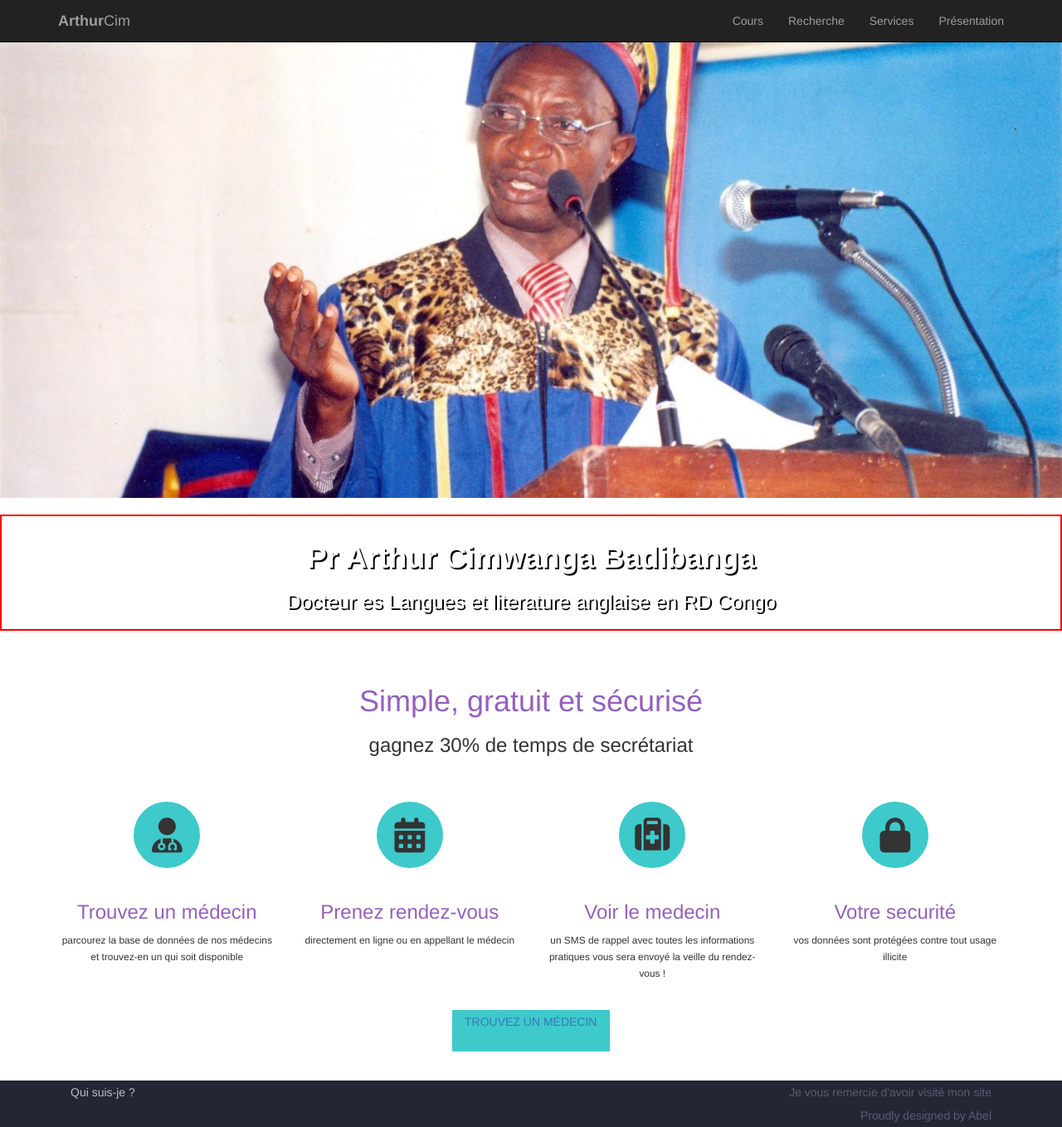
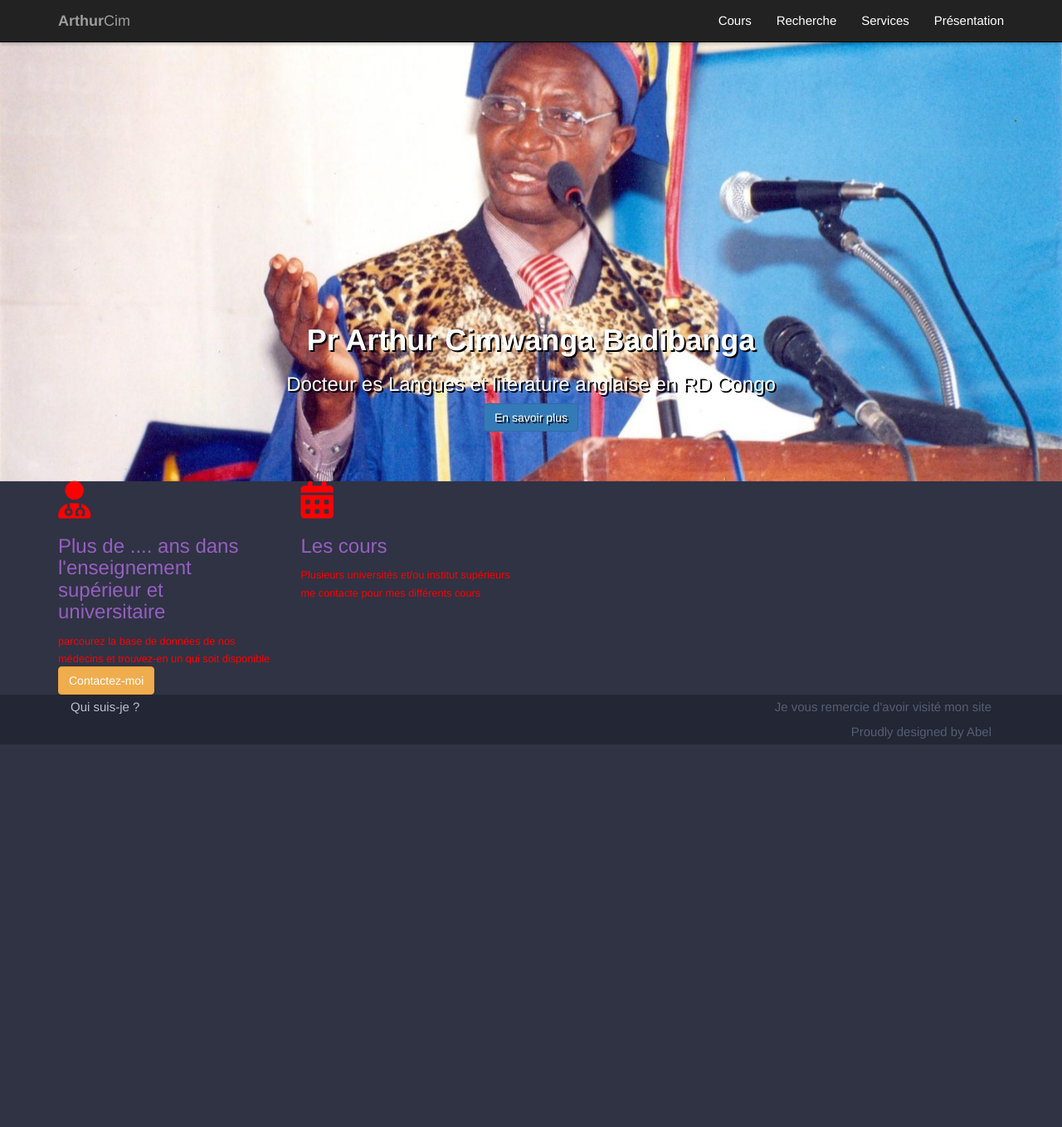
Before and after one commit to Bam92/ArthCim, a PHP site: template views/home.html.twig in a window 1280 px wide. Shown: the whole page at 83% size. After the commit the page ends 897 px from the top, so only its background shows below. Run offline with PHP 8.4, Linux system fonts and the light colour scheme; the template is opened without the code that fills it, so the values that code supplies are empty; some libraries are stand-ins or nearby versions.

Commit message:
Nav & slide stylised

```diff
--- a/views/home.html.twig
+++ b/views/home.html.twig
@@ -14,22 +14,22 @@
         </div>
         </div>
 
-        <div class="title text-center">
+        <div class="title text-center col-md-12">
           <h1><strong>Pr Arthur Cimwanga Badibanga</strong></h1>
           <h3>Docteur es Langues et literature anglaise en RD Congo</h3>
+
+          <p>
+             <a class="btn btn-primary" type="button" href="#year-teaching">En savoir plus</a>
+          </p>
         </div>
+      <div class=" main-content">
+      <div class="container">
 
-      <div class="container">
-        <section class="row page-title">
-          <h1>Simple, gratuit et sécurisé</h1>
-          <h3>gagnez 30% de temps de secrétariat</h3>
-        </section>
-
-        <section class="row page-content" id="what-we-are">
+        <section class="row page-content" id="year-teaching">
         <div class="col-md-3 col-xs-6">
            <div class="icon"><span class="fa fa-3x fa-user-md"></span></div>
            <div class="text">
-              <h3>Trouvez un médecin</h3>
+              <h3>Plus de .... ans dans l'enseignement supérieur et universitaire</h3>
               <small>parcourez la base de données de nos médecins et trouvez-en
               un qui soit disponible</small>
            </div>
@@ -37,29 +37,16 @@
         <div class="col-md-3 col-xs-6">
           <div class="icon"><span class="fa fa-3x fa-calendar"></span></div>
           <div class="text">
-             <h3>Prenez rendez-vous</h3>
-             <small>directement en ligne ou en appellant le médecin</small>
+             <h3>Les cours</h3>
+             <small>Plusieurs universités et/ou institut supérieurs me
+             contacte pour mes différents cours</small>
         </div>
         </div>
-        <div class="clearfix visible-xs mb-20"></div>
-        <div class="col-md-3 col-xs-6">
-          <div class="icon"><span class="fa fa-3x fa-medkit"></span></div>
-          <div class="text">
-             <h3>Voir le medecin</h3>
-             <small>un SMS de rappel avec toutes les informations pratiques vous
-             sera envoyé la veille du rendez-vous !</small>
-        </div>
-        </div>
-        <div class="col-md-3 col-xs-6">
-          <div class="icon"><span class="fa fa-3x fa-lock"></span></div>
-          <div class="text">
-             <h3>Votre securité</h3>
-             <small>vos données sont protégées contre tout usage illicite</small>
-        </div>
+
         </section>
 
-        <div id="call-to-action-find-dr" class="call-to-action col-md-offset-5 col-md-2" style="color:#fff;">
-           <a href="/doctors">Trouvez un médecin</a>
+
+           <a class="btn btn-warning" href="/contact">Contactez-moi</a>
         </div>
-        </div>
+      </div>
         {% endblock %}
--- a/views/layout.html.twig
+++ b/views/layout.html.twig
@@ -7,22 +7,26 @@
     <meta name="viewport" content="width=device-width, initial-scale=1">
 
     {% block stylesheets %}
-    <link href="{{ asset('css/styles.css') }}" rel="stylesheet">
+
     <link href="{{ asset('css/font-awesome.min.css') }}" rel="stylesheet">
     <link href="{{ asset('lib/bootstrap/css/bootstrap.min.css') }}" rel="stylesheet">
     <link href="{{ asset('css/font-awesome.min.css.css') }}" rel="stylesheet">
     {#<link rel="stylesheet" href="//maxcdn.bootstrapcdn.com/bootstrap/3.2.0/css/bootstrap.min.css">
     <link rel="stlesheet" href="//maxcdn.bootstrapcdn.com/font-awesome/4.7.0/css/font-awesome.min.css">#}
+    <link href="{{ asset('css/styles.css') }}" rel="stylesheet">
     {% endblock %}
     <title>{% block title "Arthur Cimwanga, Professeur d'universités" %}</title>
+
 </head>
 <body>
    <header class="hidden-xs">
         <div class="container">
-        <nav class="navbar navbar-default navbar-fixed-top navbar-inverse clearfix navigation" role="navigation">
+        <nav class="navbar navbar-default navbar-fixed-top navbar-inverse
+        clearfix navigation" role="navigation">
          <div class="container">
                 <div class="navbar-header">
-                    <button type="button" class="navbar-toggle" data-toggle="collapse" data-target="#navbar-collapse-target">
+                    <button type="button" class="navbar-toggle"
+                    data-toggle="collapse" data-target="#navbar-collapse-target">
                         <span class="icon-bar"></span>
                         <span class="icon-bar"></span>
                         <span class="icon-bar"></span>
@@ -77,6 +81,10 @@
     <script>
     $(function () {
       $('.carousel').carousel();
+      $(document).scroll(function() {
+        var $nav = $(".navbar-fixed-top");
+        $nav.toggleClass("scrolled", $(this).scrollTop() > $nav.height());
+      });
     });
     </script>
     {% endblock %}
--- a/web/css/styles.css
+++ b/web/css/styles.css
@@ -2,51 +2,35 @@
 	padding-top: 50px;
 	color: red;
 	font-size: 15px;
-	background: #2f3344;
+	background-color: #2f3344;
+	/*border: 2px solid red;*/
+	position: relative;
 }
 
-
+body::before {
+  content: "";
+  display: block;
+  height: 4px;
+  background: #48add8;
+	position: absolute;
+	top: -100%;
+}
+/* --- NAVIGATION --- */
+.navbar {
+	box-shadow: 0 2px 4px rgba(0,0,0,.2);
+}
 .navbar-header a {
 	color: #965fc0;
 }
 
-.jumbotron {
-	min-height: 600px;
-	color: red;
+.navbar-fixed-top.scrolled {
+  background-color: #fff !important;
+  transition: background-color 200ms linear;
 }
+
 header {
 	/*height: 70px;
 	border: 1px solid red;*/
-}
-
-
-.call-to-action {
-	text-transform: uppercase;
-	background-color: #3ec9cb;
-	line-height: 2em;
-}
-
-#call-to-action-find-dr {
-
-	margin-top: 35px;
-	margin-bottom: 35px;
-	height: 50px;
-
-}
-
-.icon .fa {
-	background: #3ec9cb;
-	height: 80px;
-	width: 80px;
-	line-height: 80px;
-	border-radius: 40px;
-	margin-bottom: 20px;
-
-}
-
-a button {
-	background-color: #3ec9cb;
-	text-align: center;
 }
 
 .navbar-inverse .navbar-nav > li > a {
@@ -55,7 +39,7 @@
 
 /*####- Layout for doctors.php -####*/
 .page-title {
-	margin: 45px;
+	margin-top: 80px;
 	text-align: center;
 }
 
@@ -116,44 +100,53 @@
     }
 }
 .item:nth-child(1) {
-    background: url(../img/1.jpg) no-repeat center center fixed;
+    background: url(../img/1.jpg) no-repeat center center;
 }
 .item:nth-child(2) {
-    background: url(../img/2.JPG) no-repeat center center fixed;
+    background: url(../img/2.JPG) no-repeat center center;
 }
 .item:nth-child(3) {
-    background: url(../img/3.JPG) no-repeat center center fixed;
+    background: url(../img/3.JPG) no-repeat center center;
 
 }
 
 .item:nth-child(4) {
-    background: url(../img/4.JPG) no-repeat center center fixed;
+    background: url(../img/4.JPG) no-repeat center center;
 
 }
 
 .item:nth-child(5) {
-    background: url(../img/5.jpg) no-repeat center center fixed;
+    background: url(../img/5.jpg) no-repeat center center;
 
 }
 .carousel {
     z-index: -99;
 }
 .carousel .item {
-    position: fixed;
+    /*position: fixed;*/
     width: 100%;
-    height: 550px;
+    height: 530px;
 		-webkit-background-size: cover;
     -moz-background-size: cover;
     -o-background-size: cover;
     background-size: cover;
+		/*border: 2px solid red;*/
 }
+
 .title {
-  text-align: center;
-  margin-top: 20px;
+  /*margin-top: -20px;*/
   padding: 10px;
   text-shadow: 2px 2px #000;
   color: #FFF;
-	border: 2px solid red;
+	/*border: 2px solid red;
+	height: 460px;*/
+	position: absolute;
+	top: 360px;
+
+}
+
+.main-content {
+	/*background-color: #2f3344;*/
 }
 
 /* --- FOOTER --- */
```
